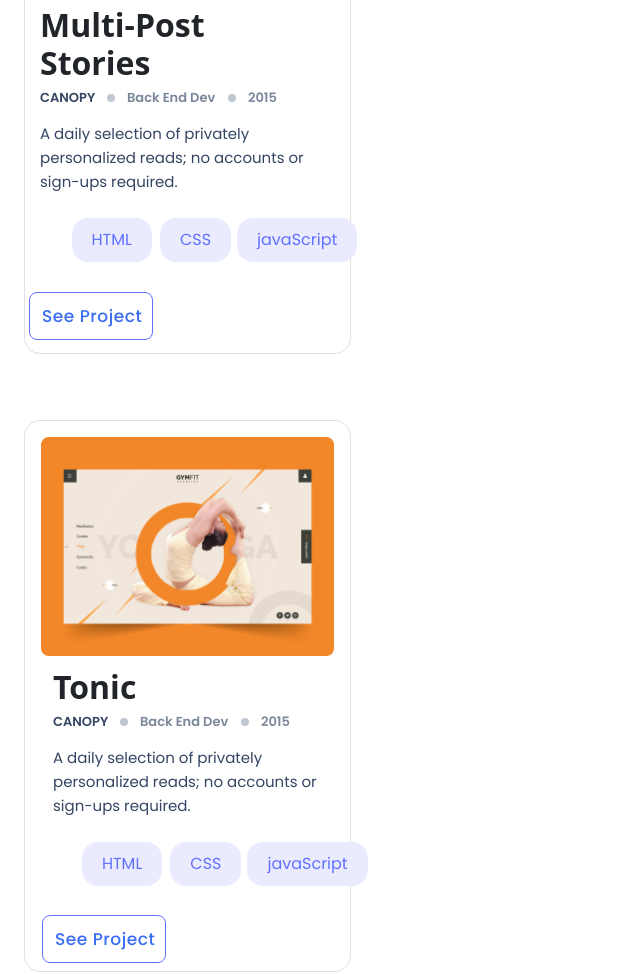
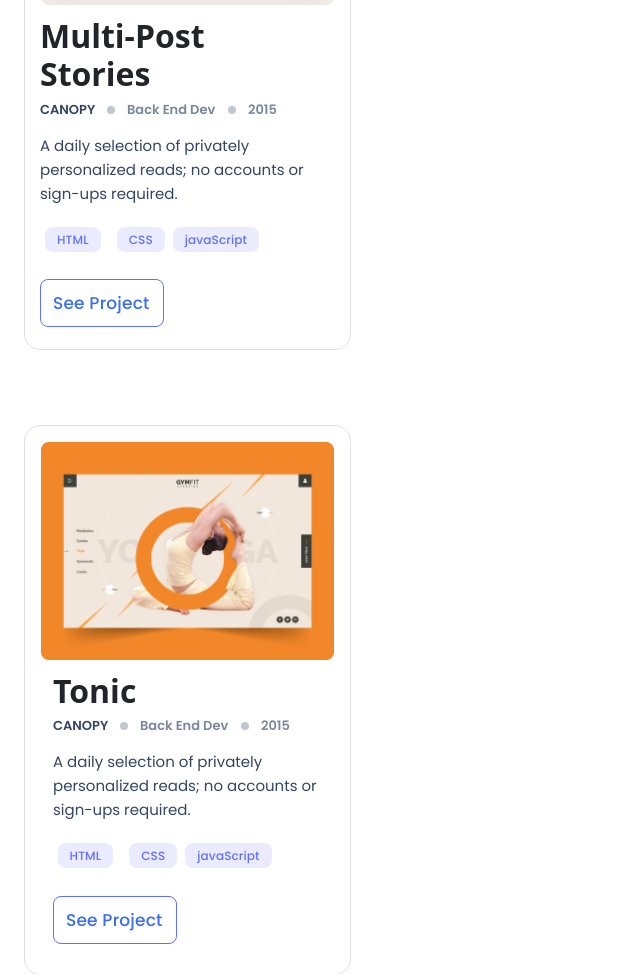
Before and after one commit to joyapisi/MyPortfolio, a website: page index.html in a window 1280 px wide. Shown: the part 1725-2699 px from the top of the page, without its empty margins (0-640 px from the left). Drawn offline with nearby package versions, Linux system fonts and the light colour scheme.

Commit message:
correct given reviews on last page images, icon size reduction, removing unnecessary lines of code and adding my name as the author in my README.md file

```diff
--- a/index.html
+++ b/index.html
@@ -86,11 +86,12 @@
 
        <p class="paragraph2">A daily selection of privately personalized reads; no accounts or sign-ups required.</p>
 
-       <ul class="resources">
-        <li><a  class="button" href="#">HTML</a> <li>
-        <li><a  class="button" href="#">CSS</a> </li>
-        <li><a  class="button" href="#">javaScript</a></li>
-      </ul>
+        <ul class="resources">
+          <li><a  class="button" href="#">HTML</a> <li>
+          <li><a  class="button" href="#">CSS</a> </li>
+          <li><a  class="button" href="#">javaScript</a></li>
+        </ul>
+
 
         <div class="action">
           <form class="normalbutton">
@@ -102,22 +103,6 @@
 
       </div>
     </div>
-
-    <!-- <div class="card">
-      <img src="img_avatar.png" alt="Avatar" style="width:100%">
-      <div class="container">
-        <h4><b>John Doe</b></h4>
-        <p>Architect & Engineer</p>
-      </div>
-    </div>
-
-    <div class="card">
-      <img src="img_avatar.png" alt="Avatar" style="width:100%">
-      <div class="container">
-        <h4><b>John Doe</b></h4>
-        <p>Architect & Engineer</p>
-      </div>
-    </div> -->
 
   <!--Page 3-->
      <div class="card2">
@@ -253,9 +238,8 @@
 
   <section class="frame7">
 
-    <!--<img id="languages-separator" src="/sources/Languages Separator .png" alt="seperator">-->
 
-    <img id="languages-dropdown" src="/MyPortfolio/sources/LanguagesChevron.png" alt="dropdown">
+    <img id="languages-dropdown" src="./sources/LanguagesChevron.png" alt="dropdown">
 
   </section>
 
@@ -264,16 +248,16 @@
 
       <li class="languagelist jsbox">
         <h7 class="jstext">JavaScript</h7>
-        <img class="jsimage" src="/MyPortfolio/sources/js.png" alt=""></li>
+        <img class="jsimage" src="./sources/js.png" alt=""></li>
 
 
       <li class="languagelist htmlbox">
         <h7 class="htmltext">HTML</h7>
-        <img class="htmlimage" src="/MyPortfolio/sources/s.png" alt=""></li>
+        <img class="htmlimage" src="./sources/s.png" alt=""></li>
 
       <li class="languagelist cssbox">
         <h7 class="csstext">CSS</h7>
-        <img class="cssimage" src="/MyPortfolio/sources/css.png" alt=""></li>
+        <img class="cssimage" src="./sources/css.png" alt=""></li>
 
   </ul>
  </div>
@@ -282,19 +266,19 @@
   <li id="languages"><h5>Languages</h5></li>
 
   <li class="frame8">
-        <img class="chevron1" src="/MyPortfolio/sources/Chevron1.png" alt="">
+        <img class="chevron1" src="./sources/Chevron1.png" alt="">
         <h4 class="frameworks">Frameworks</h4>
   </li>
 
   <li class="frame9">
-        <img class="chevron2" src="/MyPortfolio/sources/Chevron2.png" alt="">
+        <img class="chevron2" src="./sources/Chevron2.png" alt="">
         <h4 class="skills">Skills</h4>
   </li>
 </ul>
 
-<img class="seperator1" src="/MyPortfolio/sources/Separator1.png" alt="">
+<img class="seperator1" src="./sources/Separator1.png" alt="">
 
-<img class="seperator2" src="/MyPortfolio/sources/Separator2.png" alt="">
+<img class="seperator2" src="./sources/Separator2.png" alt="">
 
 </section>
 </article>
--- a/style.css
+++ b/style.css
@@ -142,10 +142,6 @@ html * {
 li {
   list-style: none;
 }
-
-/* .background-images {
-  position: fixed;
-} */
 
 .rectangle4 {
   position: absolute;
@@ -297,7 +293,7 @@ a:active {
   padding: 16px;
   gap: 12px;
   width: 327px;
-  height: 552px;
+  height: 550px;
   background: #fff;
   border: 1px solid #dfe1e6;
   border-radius: 16px;
@@ -382,24 +378,43 @@ a:active {
   justify-content: space-around;
   align-items: flex-start;
   padding: 0;
-  gap: 2px;
+  gap: 8px;
   width: 203px;
   height: 24px;
-  margin-left: 10%;
+  margin-left: 1.7%;
+  top: 1080px;
 }
 
 .button {
+  height: 24px;
   background-color: hsl(240, 100%, 96%);
   border: none;
   color: #6070ff;
-  padding: 10px 20px;
   text-align: center;
   text-decoration: none;
-  display: inline-block;
-  margin: 4px 2px;
+  padding: 4px 12px;
+  align-items: center;
+  margin: 4px 0;
   cursor: pointer;
-  border-radius: 16px;
+  border-radius: 8px;
   font-family: 'Poppins', sans-serif;
+  font-style: normal;
+  font-weight: 500;
+  font-size: 12px;
+  line-height: 16px;
+  letter-spacing: 0.01em;
+}
+
+.button .htmlbutton {
+  width: 53px;
+}
+
+.button .cssbutton {
+  width: 45px;
+}
+
+.button .jsbutton {
+  width: 89px;
 }
 
 .button a:hover {
@@ -424,9 +439,13 @@ a:active {
   flex: none;
   order: 3;
   flex-grow: 0;
+  top: 215px;
 }
 
 .action .normalbutton {
+  width: 124px;
+  height: 48px;
+  color: #396DF2;
   box-sizing: border-box;
   display: flex;
   flex-direction: row;
@@ -434,12 +453,9 @@ a:active {
   padding: 12px;
   gap: 10px;
   position: absolute;
-  width: 124px;
-  height: 48px;
   border: 1px solid #6070ff;
   border-radius: 8px;
-  margin-top: 10%;
-  margin-left: -11px;
+  margin-top: 3.5%;
 }
 
 .action .normalbutton a:hover {
@@ -460,6 +476,7 @@ a:active {
 
 .seeproject {
   height: 24px;
+  width: 100px;
   font-family: 'Poppins', sans-serif;
   font-style: normal;
   font-weight: 500;
@@ -468,11 +485,8 @@ a:active {
   display: flex;
   align-items: center;
   text-align: center;
-  letter-spacing: 0.03em;
+  letter-spacing: 0.01em;
   color: #396df2;
-  flex: none;
-  order: 0;
-  flex-grow: 0;
 }
 
 /* Page3 */
@@ -485,6 +499,7 @@ a:active {
   padding: 16px;
   gap: 12px;
   width: 327px;
+  height: 580px;
   border: 1px solid #dfe1e6;
   border-radius: 16px;
   background: #fff;
```
Also changed, not shown: README.md.
